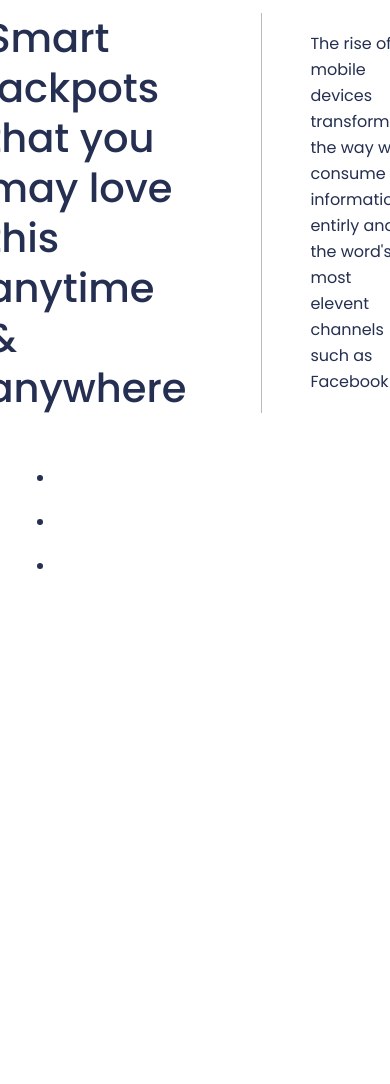
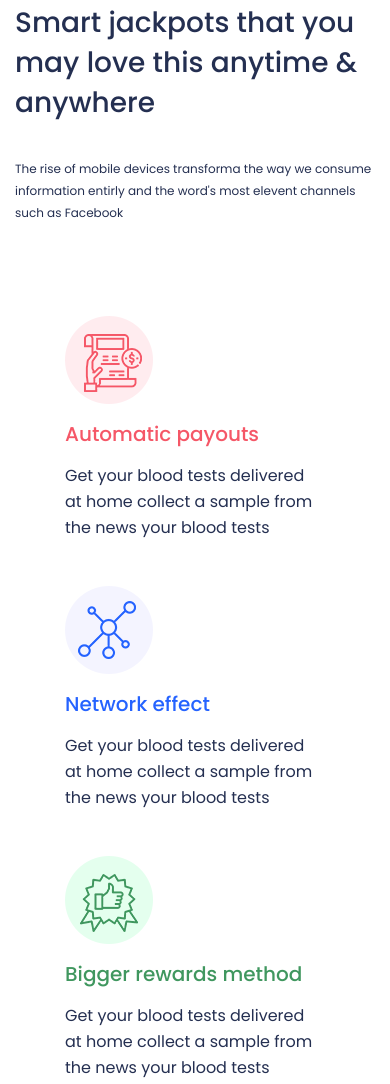
Before and after one commit to mrshuhrat/AppLab, a plain HTML site: page index.html in a window 390 px wide. Shown: the part 2739-3823 px from the top of the page. Before the commit the page ends 3337 px from the top, so only its background shows below. Drawn offline with Linux system fonts and the light colour scheme.

Commit message:
add jackpots section

```diff
--- a/css/styles.css
+++ b/css/styles.css
@@ -421,11 +421,15 @@ img {
 
 
 /* JACKPOTS SECTION STYLES */
+.jackpots {
+  margin-bottom: 90px;
+}
 
 .jackpots__info {
   display: flex;
   align-items: center;
   justify-content: center;
+  margin-bottom: 110px;
 }
 
 .jackpots__heading {
@@ -444,6 +448,72 @@ img {
   line-height: 26px;
 }
 
+.jackpots__list {
+  margin: 0;
+  padding: 0;
+  list-style-type: none;
+  display: flex;
+  flex-wrap: wrap;
+  justify-content: space-between;
+}
+
+.jacpots__item {
+  max-width: 260px;
+  margin-left: 9px;
+  margin-right: 9px;
+  margin-bottom: 25px;
+}
+
+.jacpots__item::before {
+  display: block;
+  width: 88px;
+  height: 88px;
+  content: "";
+  margin-bottom: 32px;
+  background-repeat: no-repeat;
+  background-position: center center;
+  background-size: contain;
+}
+
+.payouts::before {
+  background-image: url("../img/payouts.png");
+}
+
+.network::before {
+  background-image: url("../img/network.png");
+}
+
+.reward::before {
+  background-image: url("../img/rewards.png");
+}
+
+.payouts .jackpots__name {
+  color: #f55767;
+}
+
+.network .jackpots__name {
+  color: #2563ff;
+}
+
+.reward .jackpots__name {
+  color: #40975f;
+}
+
+.jackpots__name {
+  margin: 0;
+  font-size: 20px;
+  font-weight: 500;
+  line-height: 58px;
+}
+
+.jackpots__text {
+  margin: 0;
+  font-size: 16px;
+  line-height: 26px;
+}
+
+/* DESIGN SECTION STYLES */
+
 /*------------------------------------*\
   MEDIA QUERIES
 \*------------------------------------*/
@@ -454,6 +524,11 @@ img {
   }
 
   .awesome__info {
+    margin-left: auto;
+    margin-right: auto;
+  }
+
+  .jacpots__item {
     margin-left: auto;
     margin-right: auto;
   }
@@ -470,6 +545,30 @@ img {
 
   .intro__img {
     order: -1;
+  }
+
+  .jackpots__info {
+    margin-bottom: 80px;
+  }
+
+  .jackpots__heading {
+    font-size: 30px;
+    line-height: 40px;
+  }
+
+  .jackpots__paragraph {
+    padding-left: 42px;
+    max-width: 450px;
+    font-size: 14px;
+    line-height: 22px;
+  }
+
+  .jacpots__item {
+    margin-bottom: 45px;
+  }
+
+  .jacpots__item::before {
+    margin-bottom: 1px;
   }
 }
 
@@ -529,6 +628,38 @@ img {
     flex-wrap: wrap;
   }
 
+  .jackpots__heading {
+    font-size: 24px;
+    line-height: 40px;
+    max-width: 510px;
+  }
+
+  .jackpots__paragraph {
+    padding-left: 42px;
+    max-width: 410px;
+    font-size: 12px;
+    line-height: 22px;
+  }
+}
+
+@media only screen and (max-width: 690px) {
+  .jackpots__info {
+    flex-wrap: wrap;
+    max-width: 410px;
+    margin-left: auto;
+    margin-right: auto;
+    justify-content: center;
+  }
+
+  .jackpots__heading {
+    padding-right: 0;
+    border: none;
+    font-size: 28px;
+  }
+
+  .jackpots__paragraph {
+    padding-left: 0;
+  }
 }
 
 @media only screen and (max-width: 560px) {
@@ -594,4 +725,7 @@ img {
     transform: translateX(-50%);
   }
 
+  .jackpots__heading {
+    font-size: 24px;
+  }
 }
--- a/index.html
+++ b/index.html
@@ -146,20 +146,33 @@
           <p class="jackpots__paragraph">The rise of mobile devices transforma the way we consume information entirly and the word's most elevent channels such as Facebook</p>
         </div>
 
-        <ul>
-          <li>
-            <h2></h2>
-            <p></p>
+        <ul class="jackpots__list">
+          <li class="jacpots__item payouts">
+            <h3 class="jackpots__name">Automatic payouts</h3>
+            <p class="jackpots__text">Get your blood tests delivered at home collect a sample from the news your blood tests</p>
           </li>
-          <li>
-            <h2></h2>
-            <p></p>
+          <li class="jacpots__item network">
+            <h3 class="jackpots__name">Network effect</h3>
+            <p class="jackpots__text">Get your blood tests delivered at home collect a sample from the news your blood tests</p>
           </li>
-          <li>
-            <h2></h2>
-            <p></p>
+          <li class="jacpots__item reward">
+            <h3 class="jackpots__name">Bigger rewards method</h3>
+            <p class="jackpots__text">Get your blood tests delivered at home collect a sample from the news your blood tests</p>
           </li>
         </ul>
+      </div>
+    </section>
+
+
+    <!-- DESIGN SECTION -->
+    <section class="design">
+      <div class="container">
+        <img src="" alt="">
+        <div class="design__info">
+          <h2 class="design__heading">Designed & built by the latest code integration</h2>
+          <p class="design__paragraph">The rise mobile devices transforms the way we consume information enterialy and the world's most elevent channels such as Facebook</p>
+          <a class="button" href="#">Learn more</a>
+        </div>
       </div>
     </section>
   </main>
```
